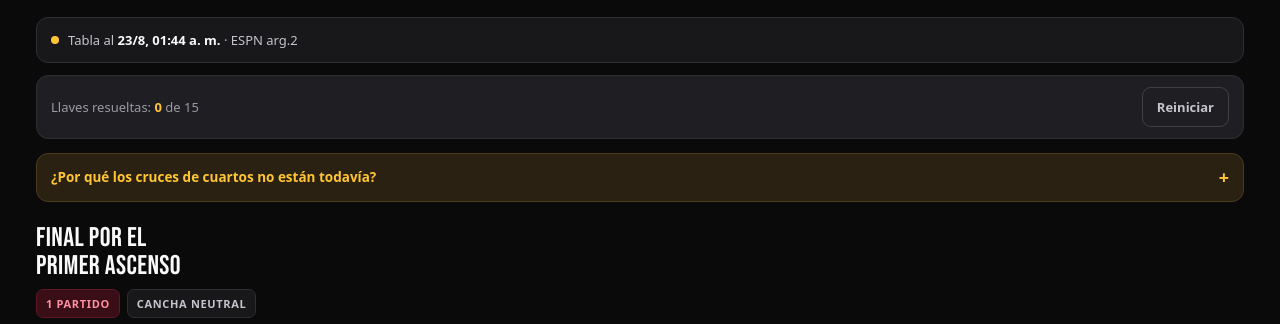
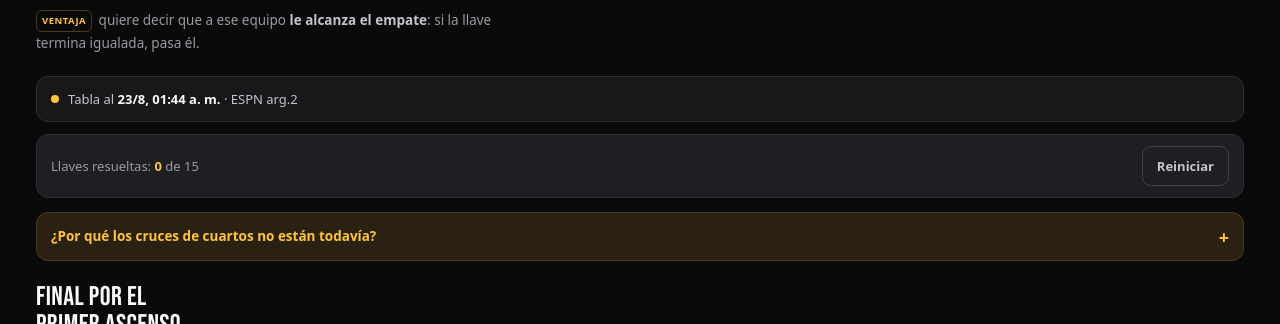
Before and after one commit to marianodimaggio/llave-reducido, a plain HTML site: page index.html in a window 1280 px wide. Shown: the part 240-564 px from the top of the page. Drawn offline with Linux system fonts and the light colour scheme.

Commit message:
Add files via upload

```diff
--- a/index.html
+++ b/index.html
@@ -60,6 +60,11 @@ h1{font-family:'Bebas Neue',var(--sans);font-weight:400;
 h1 em{font-style:normal;color:var(--rojo)}
 .lead{margin-top:12px;font-size:15px;color:var(--txt2);max-width:62ch}
 .lead b{color:var(--txt);font-weight:700}
+.leyenda{margin-top:12px;font-size:13.5px;color:var(--txt3);line-height:1.75;max-width:62ch}
+.leyenda b{color:var(--txt2);font-weight:600}
+.leyenda .vent{display:inline-block;font-size:9.5px;font-weight:700;letter-spacing:.05em;
+  text-transform:uppercase;color:var(--oro);border:1px solid #4A3C1C;border-radius:6px;
+  padding:2px 5px;margin-right:3px;vertical-align:1px}
 
 .fuente{display:flex;align-items:center;gap:9px;flex-wrap:wrap;
   background:var(--sup);border:1px solid var(--borde);border-radius:var(--radio);
@@ -230,6 +235,7 @@ footer{margin-top:26px;padding-top:18px;border-top:1px solid var(--borde);
   <div class="kicker">Primera Nacional 2026</div>
   <h1>Simulá los<br>dos <em>ascensos</em></h1>
   <p class="lead"><b>Tocá al equipo que gana</b> en cada llave y el cuadro se rearma solo, aplicando el reglamento de AFA.</p>
+  <p class="leyenda"><span class="vent">Ventaja</span> quiere decir que a ese equipo <b>le alcanza el empate</b>: si la llave termina igualada, pasa él.</p>
 </header>
 
 <div class="fuente" id="fuente"><i class="pip"></i><span>Cargando la tabla…</span></div>
```
